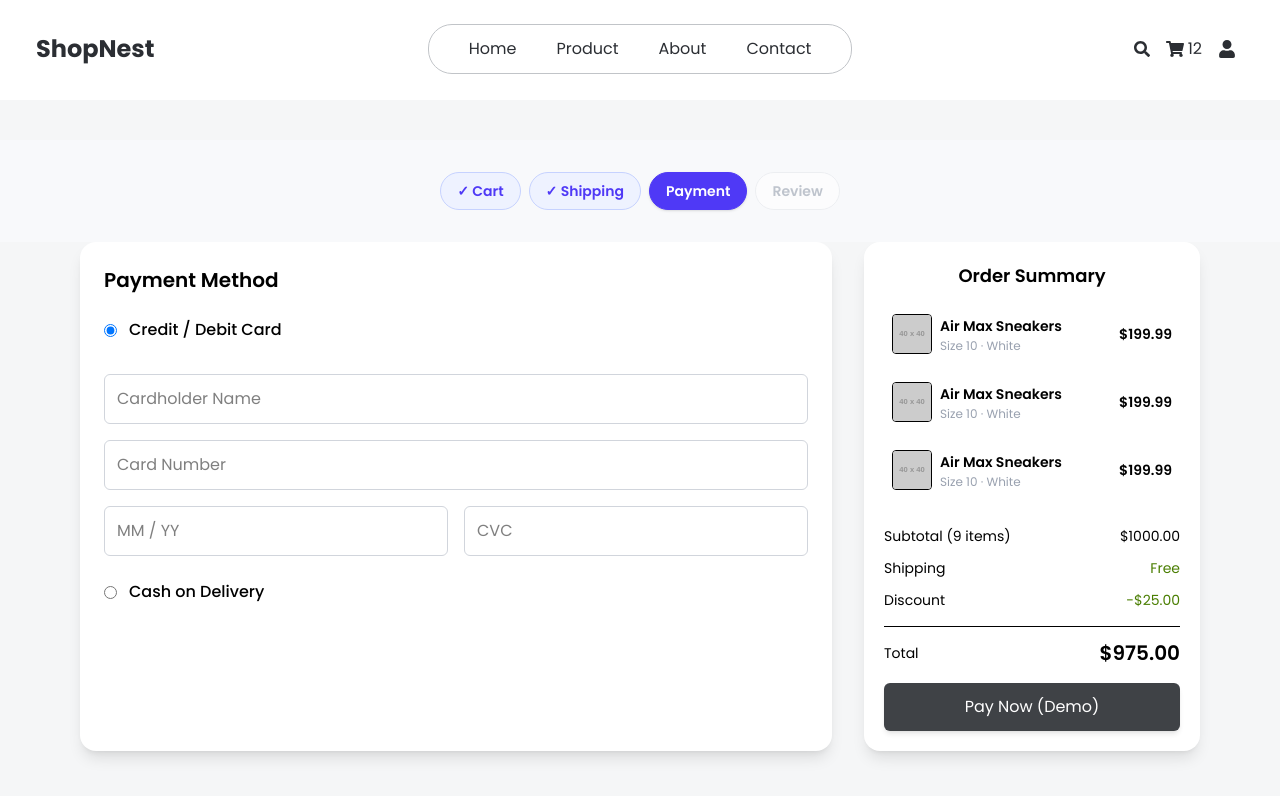
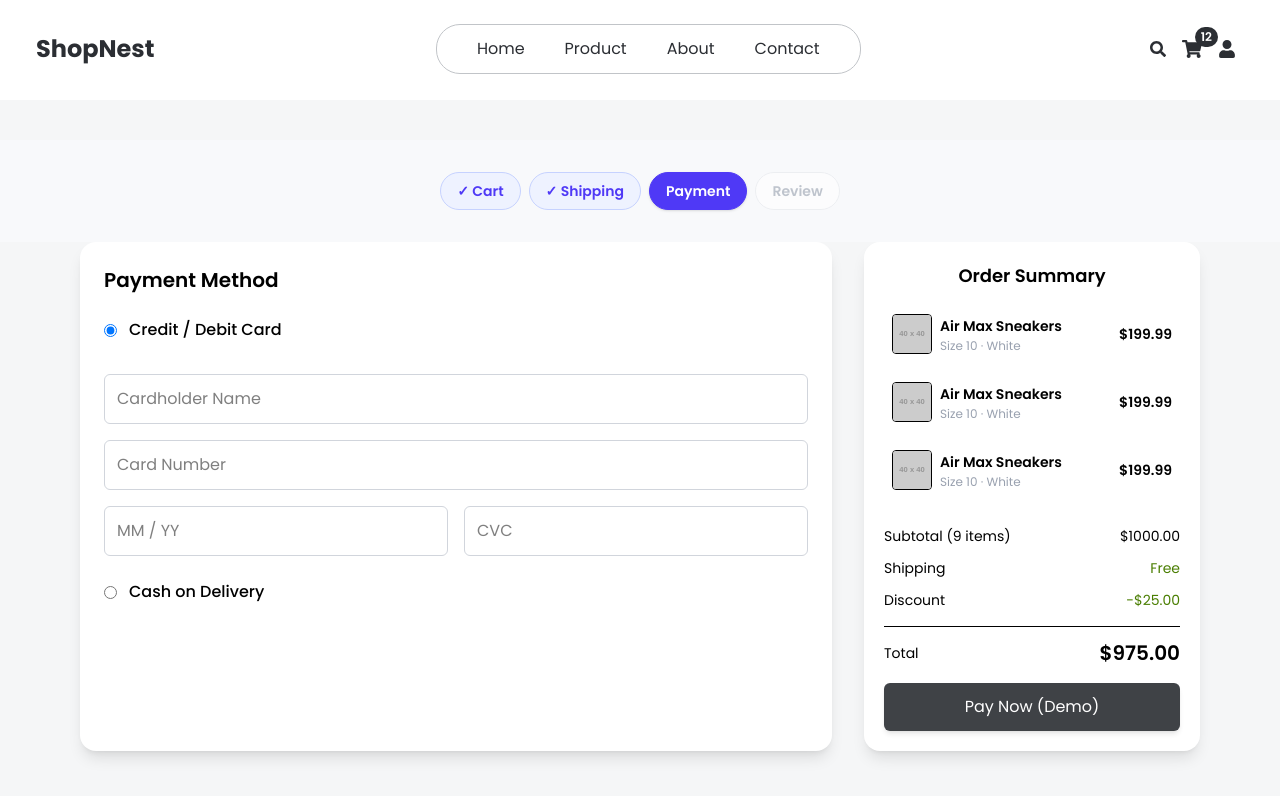
Before and after one commit to paldentitung/ShopNest, a React (Vite) app in the folder frontend/: page /payment in a window 1280 px wide. Shown: the top 796 px of the page. Built offline with nearby package versions, Linux system fonts and the light colour scheme.

Commit message:
fix : improve the routes and cart count

```diff
--- a/frontend/src/Components/Header.jsx
+++ b/frontend/src/Components/Header.jsx
@@ -57,10 +57,18 @@ const Header = () => {
           }`}
         >
           <ul className="flex gap-10 items-center">
-            <li>Home</li>
-            <li>Product</li>
-            <li>About</li>
-            <li>Contact</li>
+            <li>
+              <Link to="/user">Home</Link>
+            </li>
+            <li>
+              <Link to="/user/products">Product</Link>
+            </li>
+            <li>
+              <Link to="/user/about">About</Link>
+            </li>
+            <li>
+              <Link to="/user/contact">Contact</Link>
+            </li>
           </ul>
         </motion.nav>
 
@@ -84,14 +92,17 @@ const Header = () => {
             {/* Search Icon */}
             <button
               type="button"
+              className="cursor-pointer"
               onClick={() => setShowSearchBar(!showSearchBar)}
             >
               <FaSearch />
             </button>
           </div>
-          <Link to="/user/cart" className="flex gap-1 items-center">
-            <FaShoppingCart size={18} />
-            <span>12</span>
+          <Link to="/cart" className="flex gap-1 items-cente relative ">
+            <FaShoppingCart size={20} />
+            <span className="absolute -top-3 -right-4 bg-(--color-foreground)  text-white text-xs font-semibold px-1.5 py-0.5 rounded-full">
+              12
+            </span>
           </Link>
           <div className="hidden md:block">
             <FaUser size={18} />
```
